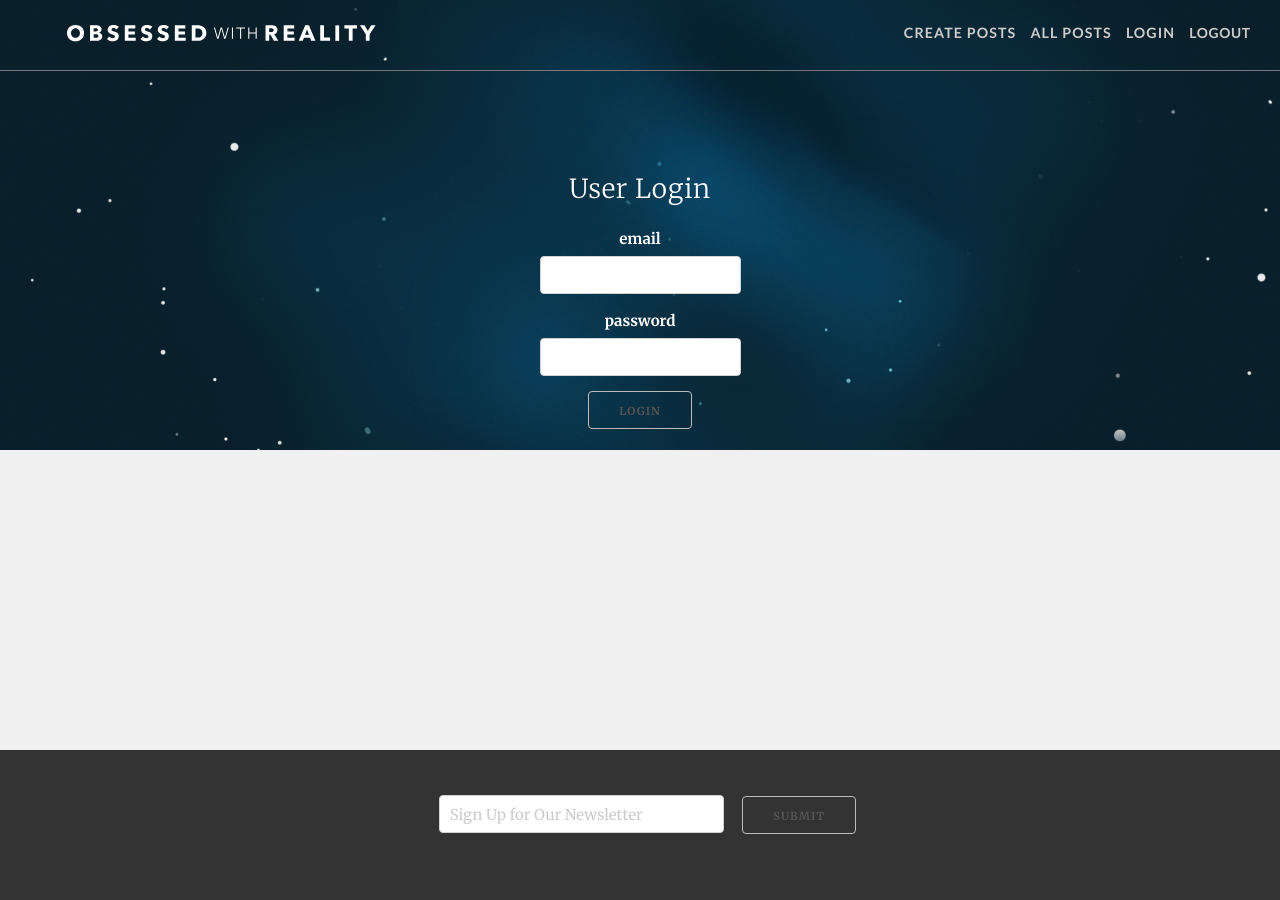
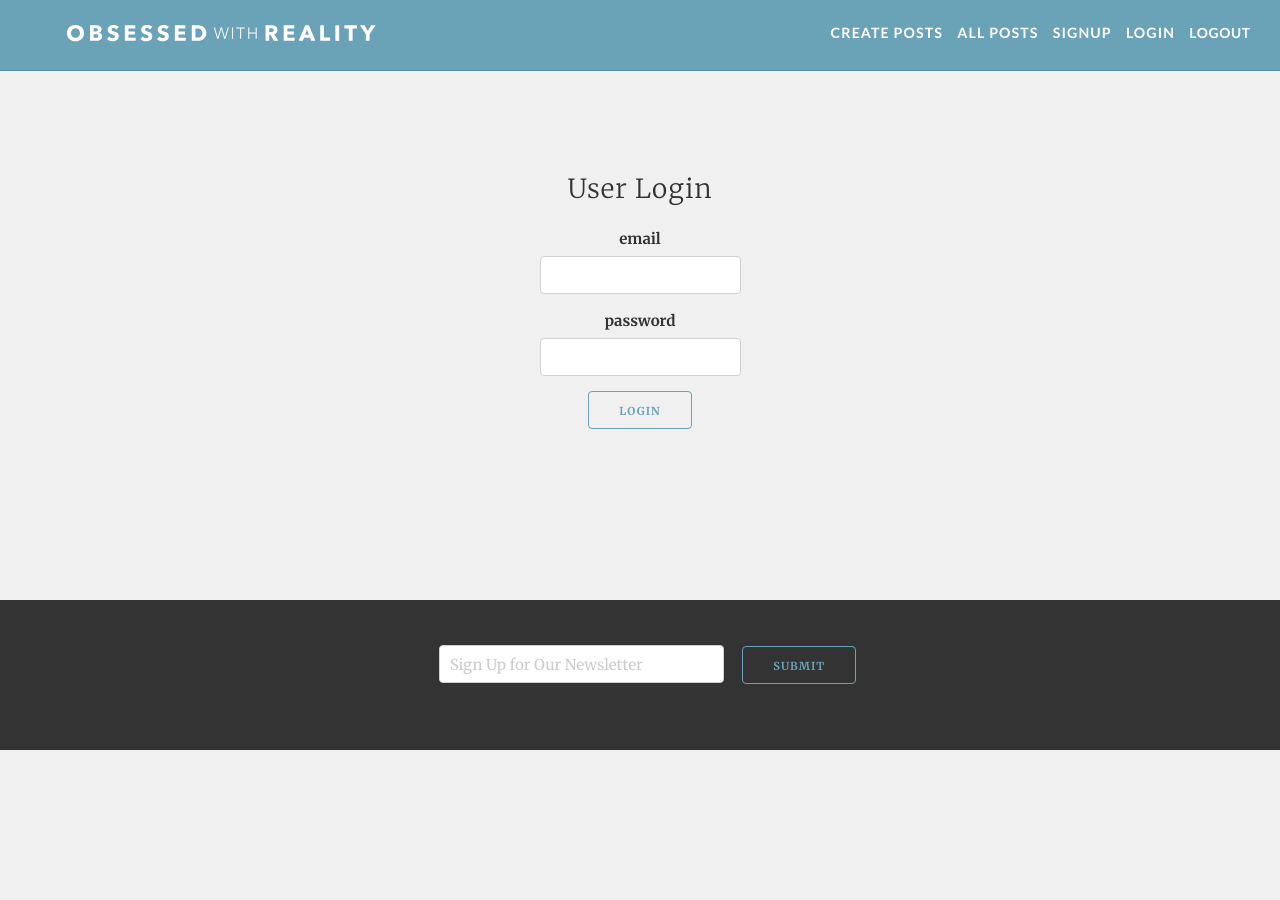
Before and after one commit to jvollherbst/WomeninSTEM, a Node server app: page /users/login in a window 1280 px wide. After the commit the page ends 750 px from the top, so only its background shows below. Run offline with Node 20, Linux system fonts and the light colour scheme.

Commit message:
adjusted css for allposts, sign up and login pages. added additional content via create form

```diff
--- a/public/css/skeleton.css
+++ b/public/css/skeleton.css
@@ -165,7 +165,7 @@
   display: inline-block;
   height: 38px;
   padding: 0 30px;
-  color: #555;
+  color: #6AA2B8;
   text-align: center;
   font-size: 11px;
   font-weight: 600;
@@ -176,7 +176,7 @@
   white-space: nowrap;
   background-color: transparent;
   border-radius: 4px;
-  border: 1px solid #bbb;
+  border: 1px solid #6AA2B8;
   cursor: pointer;
   box-sizing: border-box; }
 .button:hover,
--- a/public/css/styles.css
+++ b/public/css/styles.css
@@ -1,6 +1,7 @@
 body{
   font-family: 'Merriweather', serif;
   background-color: #f0f0f0;
+  color: #333333;
 }
 
 h1, h2, h3, h4, h5, h6, nav{
@@ -9,13 +10,14 @@
 
 a{
   text-decoration: none;
-  color: #cccccc;
+  color: #ffffff;
 }
 
 nav{
   margin: 0 auto;
   width: 100%;
-  border-bottom: 1px solid #777777;
+  border-bottom: 1px solid #5D8DA1;
+  background-color: #6AA2B8;
 }
 
 nav, li{
@@ -27,7 +29,7 @@
   font-size: .975em;
   letter-spacing: .075em;
   font-weight: 700;
-  color: #cccccc;
+  color: #ffffff;
 }
 
 .menu {
@@ -50,7 +52,7 @@
   font-size: .975em;
   letter-spacing: .05em;
   font-weight: 700;
-  color: #cccccc;
+  color: #ffffff;
 }
 
 header{
@@ -61,19 +63,29 @@
   height: 30em;
   background-size: cover;
   background-position: center;
+  color: white;
+}
+
+.header-alt{
+  height: 30em;
+  background-position: center;
+  color: #333333;
+}
+
+.header-alt input{
+  color: #333333;
 }
 
 .header-text{
   position: absolute;
   width: 100%;
   text-align: center;
-  color: white;
   margin-top: 10em;
   clear:both;
 }
 
 .header-text input{
-  color: black;
+  color: #333333;
 }
 
 .text-inner{
@@ -85,7 +97,7 @@
   font-family: 'Merriweather', serif;
   font-weight: 100;
   font-size: 1.75em;
-  letter-spacing: .025em;
+  letter-spacing: .0375em;
 }
 
 .container{
@@ -110,6 +122,7 @@
   height: 15em;
   object-fit: cover;
   padding: 1em;
+  margin: 1em 2em;
   border-radius: 12.5em;
 }
 
@@ -118,17 +131,16 @@
 }
 
 .content{
-  color: #337ab7;
+  padding-top: 2em;
 }
 
 footer{
   position: relative;
   width: 100%;
   height: 10em;
-  bottom: -20em;
+  bottom: -10em;
   left: 0;
   margin-bottom: -20em;
-  /*padding: 1em;*/
   background-color: #333333;
   clear: both;
 }
@@ -150,7 +162,12 @@
   color: #cccccc;
 }
 
-@media only screen and (max-width : 480px) {
+@media only screen and (max-width : 30em) {
+  .logo{
+    padding: 0;
+    margin: 0;
+    text-align: center;
+  }
   .container{
     width: 100%;
   }
@@ -166,4 +183,13 @@
   footer{
     text-align: center;
   }
+
+  .footer-newsletter{
+    width: 100%;
+  }
+
+  .footer-col{
+    display: block;
+    padding: 0;
+  }
 }
--- a/routes/users.js
+++ b/routes/users.js
@@ -18,6 +18,10 @@
     .get((req, res) => {
       res.render('users/success.ejs',  {user: req.session.user})
     })
+
+ users.get('/new', function(req, res) {
+   res.render('users/new.ejs', {user: req.session.user});
+ })
 
 users.get('/login', function(req, res) {
   res.render('users/login.ejs', {user: req.session.user});
--- a/views/partials/nav.ejs
+++ b/views/partials/nav.ejs
@@ -10,7 +10,7 @@
       <% } %>
       <li><a href="/posts/create">Create Posts</a></li>
       <li><a href="/posts/all">All Posts</a></li>
-      <!-- <li><a href="/users/new">Signup</a></li> -->
+      <li><a href="/users/new">Signup</a></li>
       <li><a href="/users/login">Login</a></li>
       <li>
         <form method="post" action="/users/logout?_method=DELETE">
--- a/views/posts/editpost.ejs
+++ b/views/posts/editpost.ejs
@@ -44,7 +44,12 @@
 
   <input type="submit" value="Submit">
 </form>
+
+<form method="post" action="/posts/<%= el.posts_id %>?_method=DELETE">
+  <button>Delete Post</button>
+</form>
 <% }) %>
+
 <%- include ../partials/footer %>
 </body>
 </html>
--- a/views/users/login.ejs
+++ b/views/users/login.ejs
@@ -4,10 +4,10 @@
   <%- include ../partials/header %>
 </head>
 <body>
-  <header class="hpheader">
+  <header class="header-alt">
       <%- include ../partials/nav %>
 
-      <div class="header-text">
+    <div class="header-text">
       <div class="text-inner">
         <h1>User Login</h1>
 
@@ -23,12 +23,12 @@
           </div>
 
           <input type="submit" value="Login">
-        </form>      </div>
+        </form>
+      </div>
     </div>
+
   </header>
   <div class="container">
-
-
 
 <%- include ../partials/footer %>
 </body>
--- a/views/users/new.ejs
+++ b/views/users/new.ejs
@@ -4,7 +4,7 @@
   <%- include ../partials/header %>
 </head>
 <body>
-  <header class="hpheader">
+  <header class="header-alt">
       <%- include ../partials/nav %>
 
     <div class="header-text">
@@ -21,7 +21,7 @@
             <input type="password" name="password">
           </div>
 
-          <input type="submit" value="SuBMit">
+          <input type="submit" value="Submit">
         </form>
       </div>
     </div>
```
Also changed, not shown: routes/posts.js (+23 -16 lines), views/posts/allposts.ejs (+4 -4 lines), views/posts/edit.ejs (+2 -9 lines), views/posts/new.ejs (+8 -8 lines), public/hypatia.jpg (deleted), readme.md, 1 other file.
